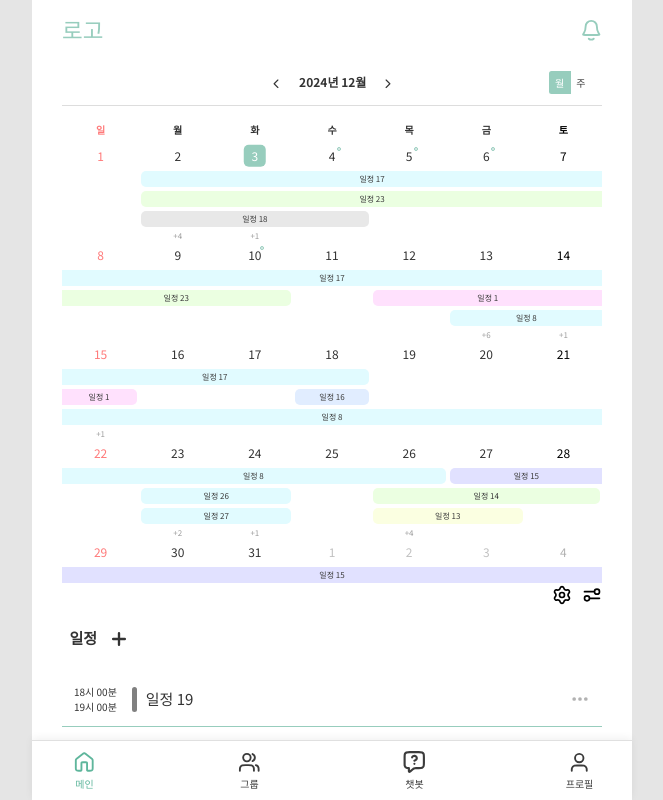
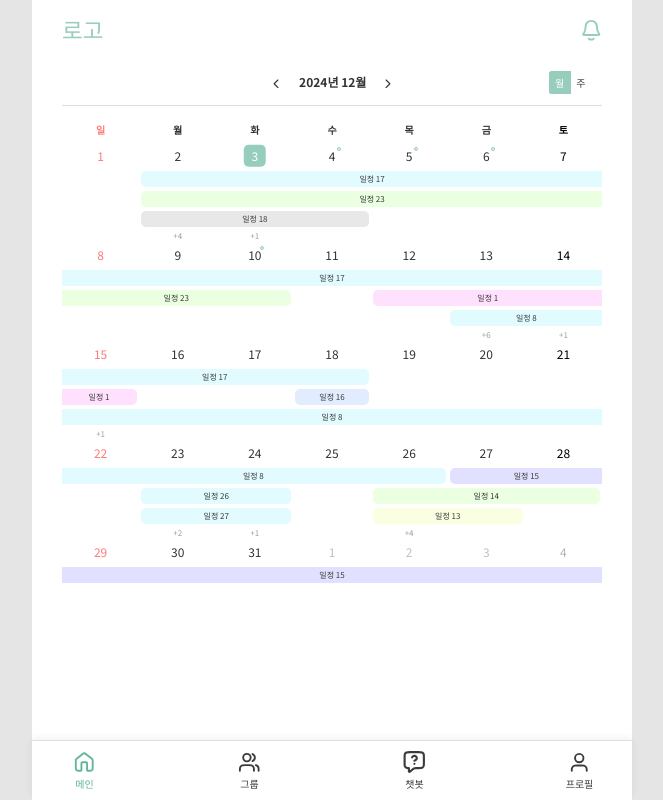
Before and after one commit to prgrms-web-devcourse-final-project/WEB1_1_ALL-I_FE, a React (Vite) app: page /main in a window 1280 px wide. Shown: the top 800 px of the page, without its empty margins (308-971 px from the left). Built offline with nearby package versions, Linux system fonts and the light colour scheme; a web font is replaced by a local one.

Commit message:
chore: 카테고리 더미 데이터 추가

```diff
--- a/src/hooks/queries/useCategories.ts
+++ b/src/hooks/queries/useCategories.ts
@@ -0,0 +1,4 @@
+/**
+ * 임시로 더미데이터 사용하고,
+ * api 연동시 query 로직이 포함될 예정입니다.
+ */
--- a/src/hooks/queries/useSchedules.ts
+++ b/src/hooks/queries/useSchedules.ts
@@ -0,0 +1,4 @@
+/**
+ * 임시로 더미데이터 사용하고,
+ * api 연동시 query 로직이 포함될 예정입니다.
+ */
--- a/src/hooks/queries/useTodos.ts
+++ b/src/hooks/queries/useTodos.ts
@@ -0,0 +1,4 @@
+/**
+ * 임시로 더미데이터 사용하고,
+ * api 연동시 query 로직이 포함될 예정입니다.
+ */
--- a/src/pages/main/MainPage.tsx
+++ b/src/pages/main/MainPage.tsx
@@ -1,48 +1,9 @@
-import { useState } from "react";
 import Calendar from "@/components/common/Calendar/Calendar";
-import MainList from "@/components/feature/MainList/MainList";
-import { PERSONAL_EVENT_DATA } from "@/mocks/PERSONAL_EVENT_DATA";
-import { PERSONAL_TODO_DATA } from "@/mocks/PERSONAL_TODO_DATA";
 
 function MainPage() {
-  const [todos, setTodos] = useState(PERSONAL_TODO_DATA);
-  const [schedules, setSchedules] = useState(PERSONAL_EVENT_DATA);
-  const [categories] = useState([
-    // 카테고리 임시 데이터
-    {
-      id: "34a81a0e-f886-43f2-a984-194ba77eab1d",
-      name: "카테고리1",
-      color: "blue",
-    },
-    {
-      id: "e86193f9-3a85-49fc-9604-10eee8641b5a",
-      name: "카테고리2",
-      color: "green",
-    },
-  ]);
-
-  // 공통 삭제 함수 (그냥 화면에서만 보여지는 함수 나중에 삭제 구현해야함 !)
-  const handleDelete = (type: "todo" | "schedule", id: string) => {
-    if (type === "todo") {
-      setTodos((prevTodos) =>
-        prevTodos.filter((todo) => todo.personalTodoId !== id)
-      );
-    } else if (type === "schedule") {
-      setSchedules((prevSchedules) =>
-        prevSchedules.filter((schedule) => schedule.personalEventId !== id)
-      );
-    }
-  };
-
   return (
     <div>
       <Calendar onDateSelect={() => {}} />
-      <MainList
-        schedules={schedules} // 일정 데이터 전달
-        todos={todos} // // 카테고리 데이터 전달
-        categories={categories} // 카테고리 데이터 전달
-        onDelete={handleDelete}
-      />
     </div>
   );
 }
```
Also changed, not shown: src/mocks/CTEGORY_DATA.ts (added, +80 -0 lines).
